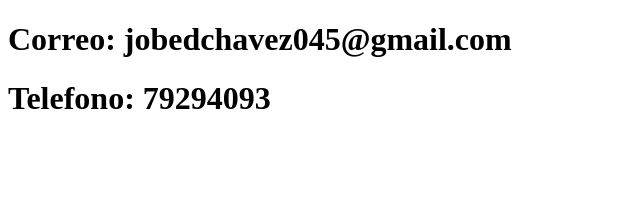
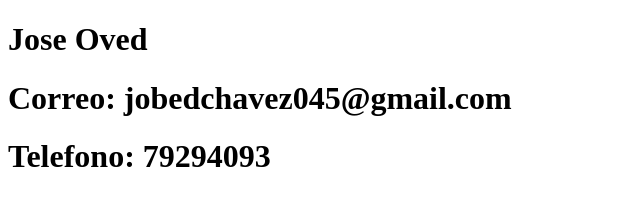
Before and after one commit to obed011/sistema-de-registro, a plain HTML site: page contacto.html in a window 1280 px wide. Shown: the whole page, without its empty margins (0-640 px from the left). Drawn offline with Linux system fonts and the light colour scheme.

Commit message:
Actualiza el contacto.html

```diff
--- a/contacto.html
+++ b/contacto.html
@@ -6,6 +6,7 @@
     <title>Contacto</title>
 </head>
 <body>
+    <h1>Jose Oved</h1>
     <h1>Correo: jobedchavez045@gmail.com</h1>
     <h1>Telefono: 79294093</h1>
 </body>
```
